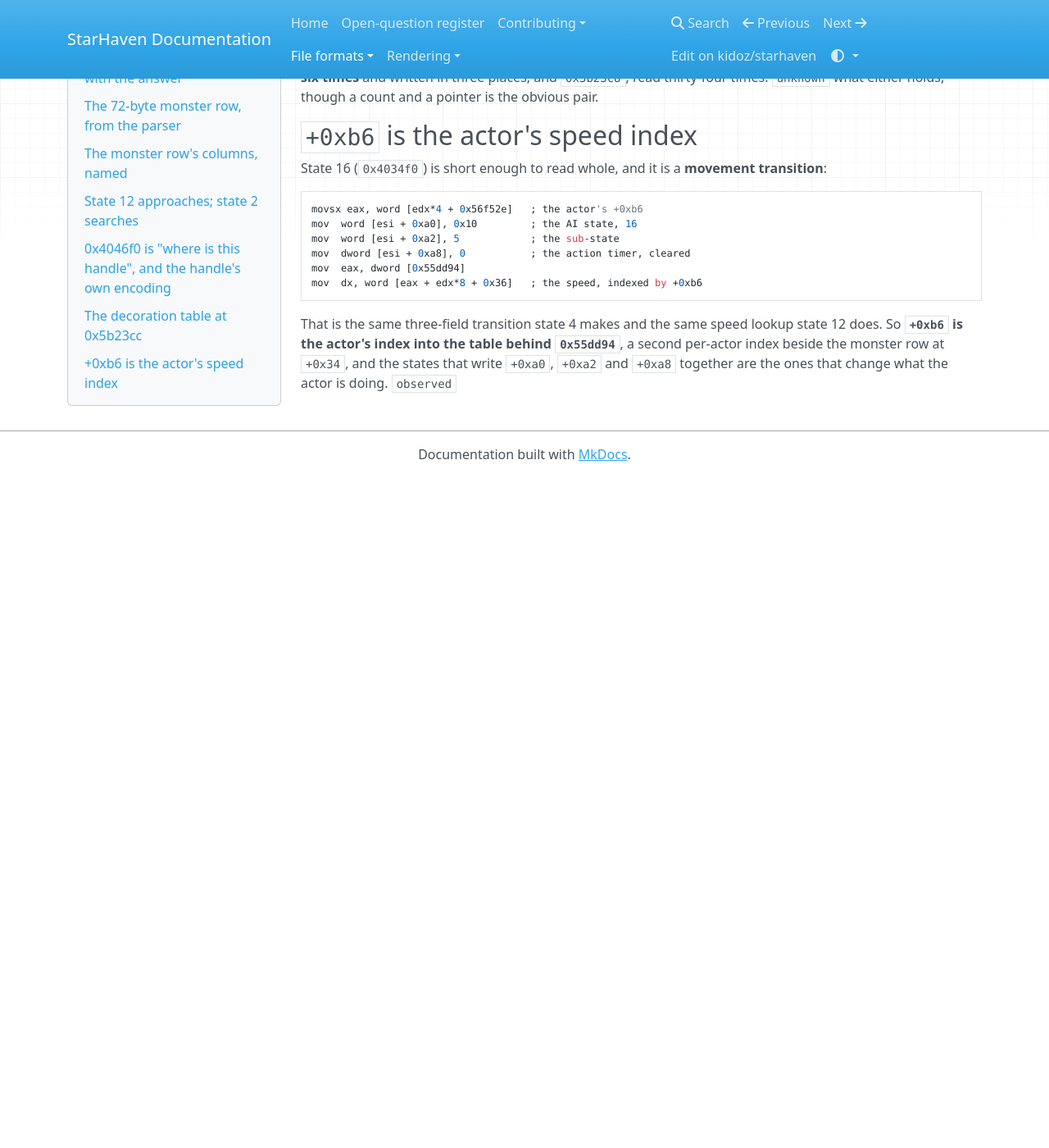
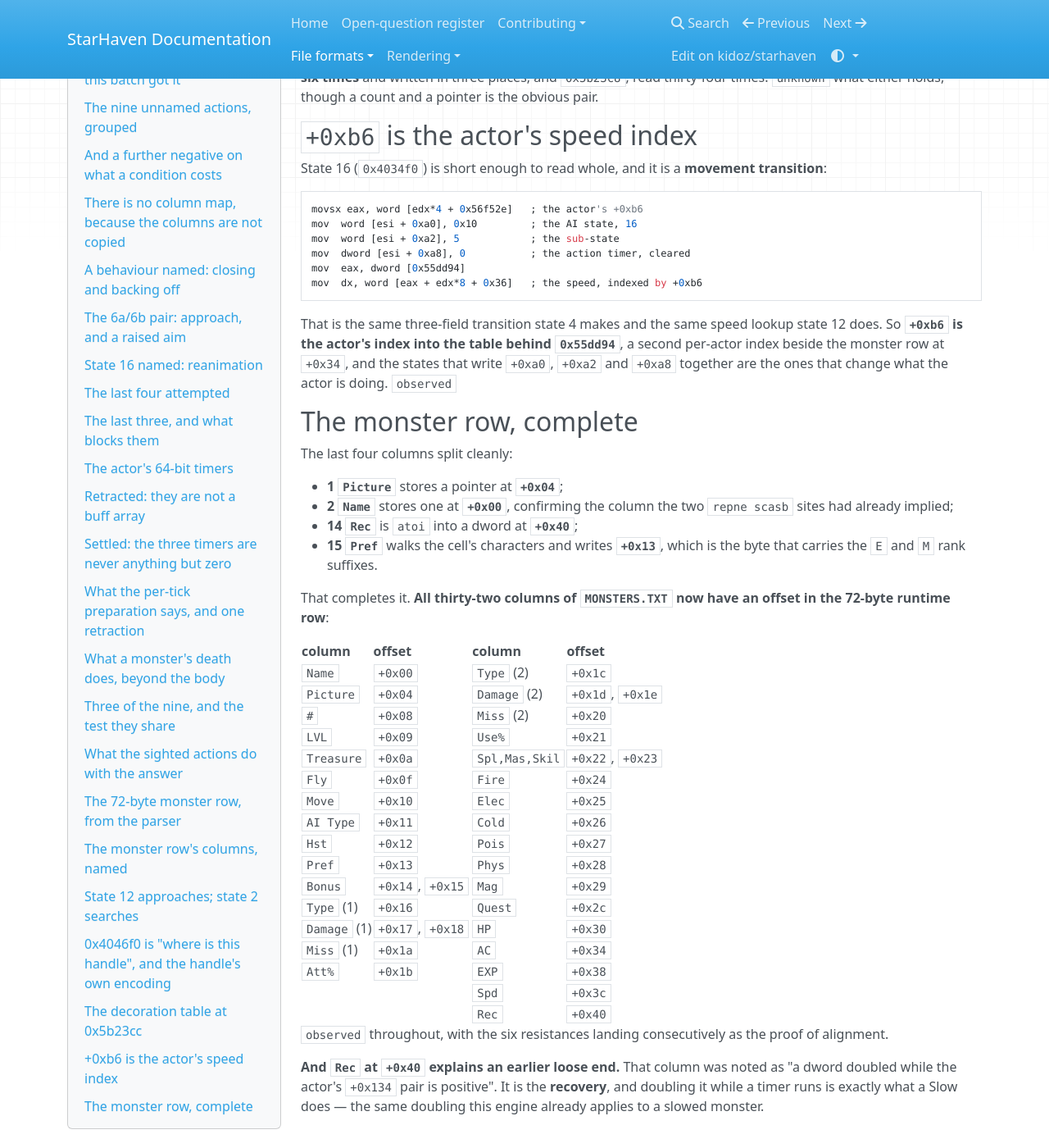
Before and after one commit to kidoz/starhaven, an MkDocs documentation site: the page built from docs/formats/event-actors.md, in a window 1280 px wide and 1400 px high, scrolled down 18890 px. Shown: the whole window at 82% size. Built offline with MkDocs 1.6.1, drawn with Linux system fonts in a browser that asks for light colours; nearby versions of some CDN libraries; before the commit the page ends 19472 px from its top, so only the background shows below that.

Commit message:
Complete the monster row and explain the doubled recovery

```diff
--- a/docs/formats/event-actors.md
+++ b/docs/formats/event-actors.md
@@ -1045,3 +1045,45 @@ lookup state 12 does. So **`+0xb6` is the actor's index into the table behind
 `0x55dd94`**, a second per-actor index beside the monster row at `+0x34`, and
 the states that write `+0xa0`, `+0xa2` and `+0xa8` together are the ones that
 change what the actor is doing. `observed`
+
+## The monster row, complete
+
+The last four columns split cleanly:
+
+- **1 `Picture`** stores a pointer at **`+0x04`**;
+- **2 `Name`** stores one at **`+0x00`**, confirming the column the two
+  `repne scasb` sites had already implied;
+- **14 `Rec`** is `atoi` into a dword at **`+0x40`**;
+- **15 `Pref`** walks the cell's characters and writes **`+0x13`**, which is
+  the byte that carries the `E` and `M` rank suffixes.
+
+That completes it. **All thirty-two columns of `MONSTERS.TXT` now have an
+offset in the 72-byte runtime row**:
+
+| column | offset | | column | offset |
+| --- | --- | --- | --- | --- |
+| `Name` | `+0x00` | | `Type` (2) | `+0x1c` |
+| `Picture` | `+0x04` | | `Damage` (2) | `+0x1d`, `+0x1e` |
+| `#` | `+0x08` | | `Miss` (2) | `+0x20` |
+| `LVL` | `+0x09` | | `Use%` | `+0x21` |
+| `Treasure` | `+0x0a` | | `Spl,Mas,Skil` | `+0x22`, `+0x23` |
+| `Fly` | `+0x0f` | | `Fire` | `+0x24` |
+| `Move` | `+0x10` | | `Elec` | `+0x25` |
+| `AI Type` | `+0x11` | | `Cold` | `+0x26` |
+| `Hst` | `+0x12` | | `Pois` | `+0x27` |
+| `Pref` | `+0x13` | | `Phys` | `+0x28` |
+| `Bonus` | `+0x14`, `+0x15` | | `Mag` | `+0x29` |
+| `Type` (1) | `+0x16` | | `Quest` | `+0x2c` |
+| `Damage` (1) | `+0x17`, `+0x18` | | `HP` | `+0x30` |
+| `Miss` (1) | `+0x1a` | | `AC` | `+0x34` |
+| `Att%` | `+0x1b` | | `EXP` | `+0x38` |
+| | | | `Spd` | `+0x3c` |
+| | | | `Rec` | `+0x40` |
+
+`observed` throughout, with the six resistances landing consecutively as the
+proof of alignment.
+
+**And `Rec` at `+0x40` explains an earlier loose end.** That column was noted
+as "a dword doubled while the actor's `+0x134` pair is positive". It is the
+**recovery**, and doubling it while a timer runs is exactly what a Slow does —
+the same doubling this engine already applies to a slowed monster.
```
Also changed, not shown: README.md (+9 -0 lines).
